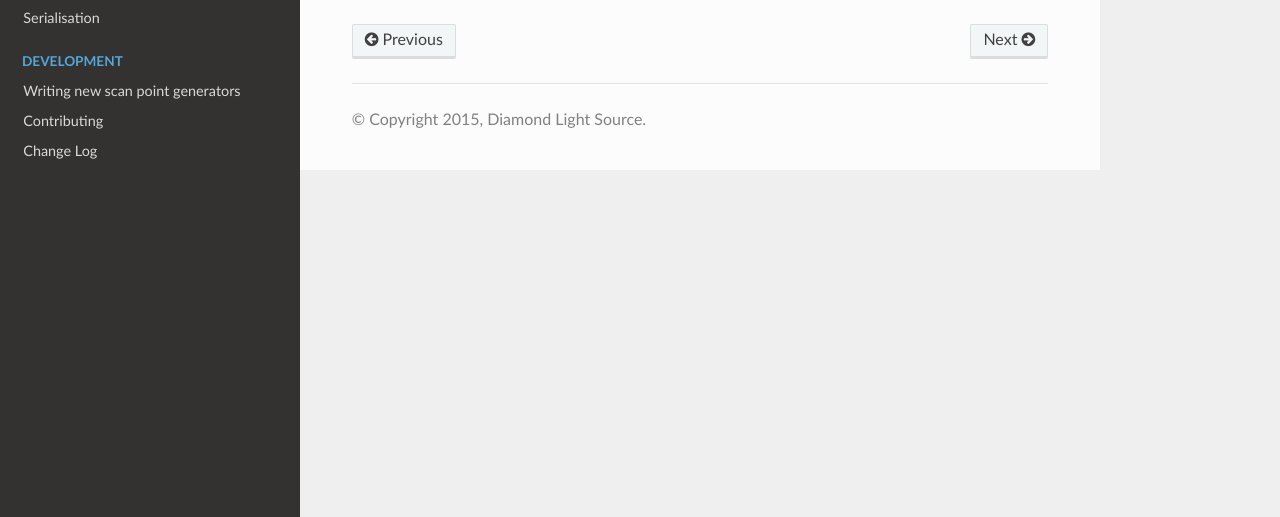
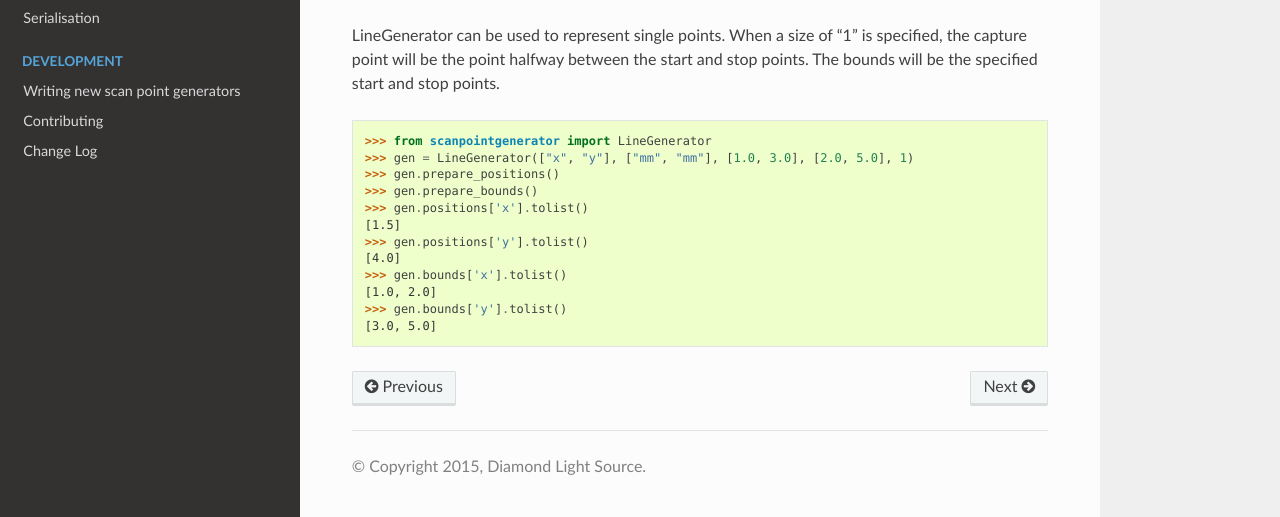
Before and after one commit to DiamondLightSource/scanpointgenerator, a Sphinx documentation site: the page built from docs/linegenerator.rst, in a window 1280 px wide and 1225 px high. Shown: the part 708-1225 px from the top of the window. Built offline with Sphinx 7.4.7 and the Read the Docs theme 2.0.0, drawn with Linux system fonts in a browser that asks for light colours.

Commit message:
Update documentation for single point LineGenerator

```diff
--- a/docs/linegenerator.rst
+++ b/docs/linegenerator.rst
@@ -33,3 +33,20 @@ LineGenerator is N dimensional; just pass in ND lists for name, start and stop.
 
     gen = LineGenerator(["x", "y"], ["mm", "mm"], [1.0, 2.0], [5.0, 10.0], 5)
     plot_generator(gen)
+
+LineGenerator can be used to represent single points. When a size of "1" is
+specified, the capture point will be the point halfway between the start and
+stop points. The bounds will be the specified start and stop points.
+
+    >>> from scanpointgenerator import LineGenerator
+    >>> gen = LineGenerator(["x", "y"], ["mm", "mm"], [1.0, 3.0], [2.0, 5.0], 1)
+    >>> gen.prepare_positions()
+    >>> gen.prepare_bounds()
+    >>> gen.positions['x'].tolist()
+    [1.5]
+    >>> gen.positions['y'].tolist()
+    [4.0]
+    >>> gen.bounds['x'].tolist()
+    [1.0, 2.0]
+    >>> gen.bounds['y'].tolist()
+    [3.0, 5.0]
```
